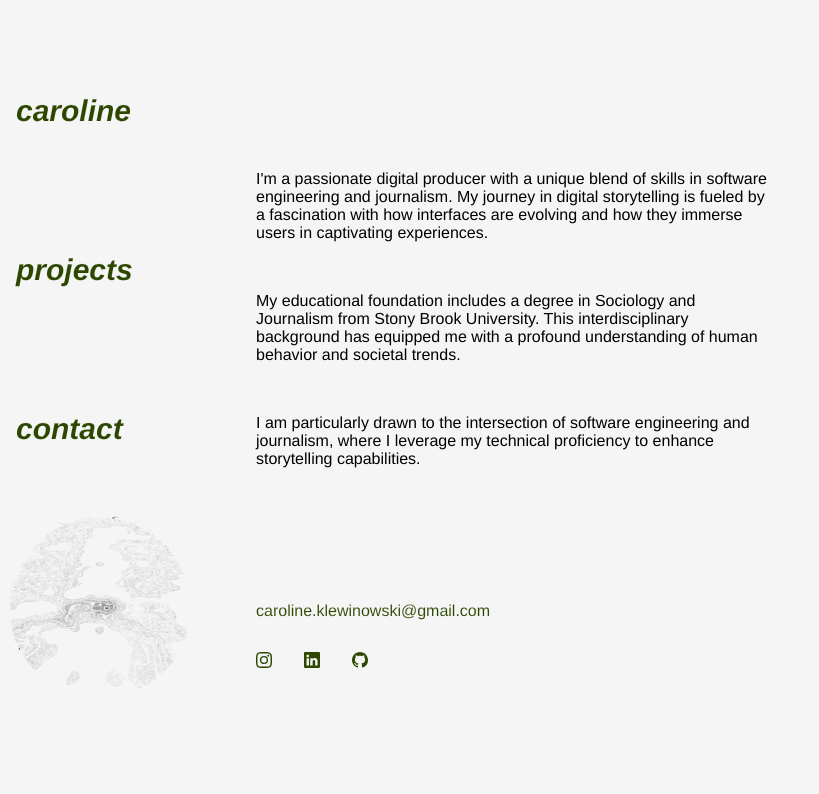
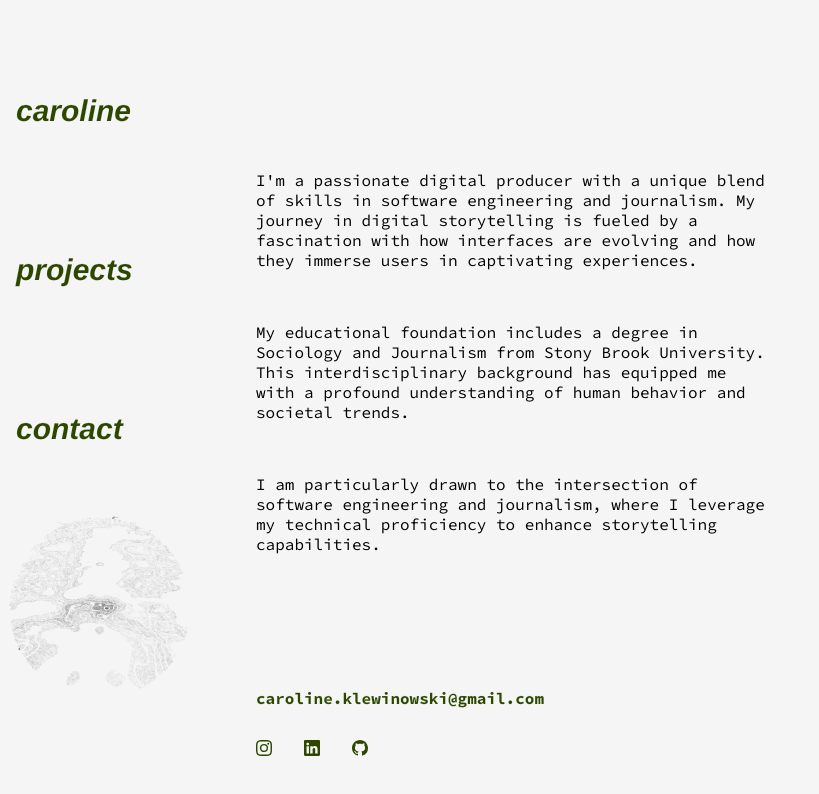
Before and after one commit to carolinekle/portfolio, a React (Vite) app: page /contact in a window 1280 px wide. Shown: the top 794 px of the page, without its empty margins (0-819 px from the left). Built offline with nearby package versions, Linux system fonts and the light colour scheme.

Commit message:
some front end and font changes

```diff
--- a/src/App.css
+++ b/src/App.css
@@ -1,3 +1,12 @@
+
+@import url('https://fonts.googleapis.com/css2?family=Source+Code+Pro:ital,wght@0,200..900;1,200..900&display=swap');
+
+.source-code-pro {
+  font-family: "Source Code Pro", monospace;
+  font-optical-sizing: auto;
+  font-style: normal;
+  }
+
 #root{
   display: flex;
   justify-content: space-between;
@@ -60,6 +69,11 @@
   height: auto;
   width: 80vw;
   flex-direction: column;
+  font-family: "Source Code Pro";
+}
+
+#container>p {
+  font-family: "Source Code Pro";
 }
 
 #back{
@@ -315,4 +329,8 @@ li{
   justify-content: space-around;
   flex-direction: column !important;
   width:80vw;
+  font-family: "Source Code Pro";
+  -webkit-font-smoothing: antialiased;
+  -moz-osx-font-smoothing: grayscale;
+  text-rendering: optimizeLegibility;
 }
--- a/src/components/RenderProjects.jsx
+++ b/src/components/RenderProjects.jsx
@@ -45,7 +45,7 @@ const sample = {
         </p><small>Astrophysics Intern</small>`,
       category: 'web',
       name:`Milkyway Map`,
-      asset:["../assets/sample-assets/serve1.png", "../assets/sample-assets/serve2.png"],
+      asset:["../assets/sample-assets/unnamed-1.png", "../assets/sample-assets/unnamed.png"],
       assetType:"gallery"
     },
     strong: {
--- a/src/components/Socials.jsx
+++ b/src/components/Socials.jsx
@@ -4,8 +4,7 @@ export default function Contact() {
 
           <li>
             <a href="mailto:caroline.klewinowski@gmail.com" target="_blank" rel="noopener noreferrer">
-              caroline.klewinowski@gmail.com
-            </a>
+              <b>caroline.klewinowski@gmail.com</b></a>
           </li>
           <div className="icons">
             <li>
```
Also changed, not shown: public/assets/sample-assets/unnamed-1.png (added), public/assets/sample-assets/unnamed.png (added), vercel.json.
